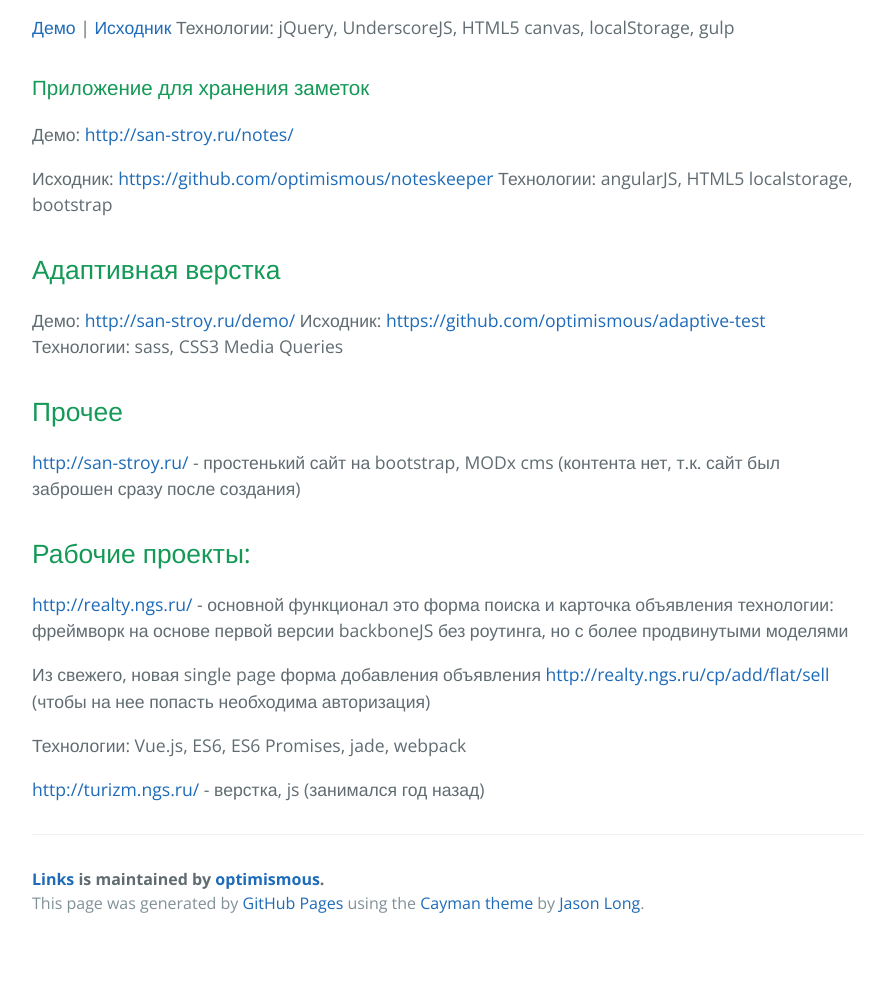
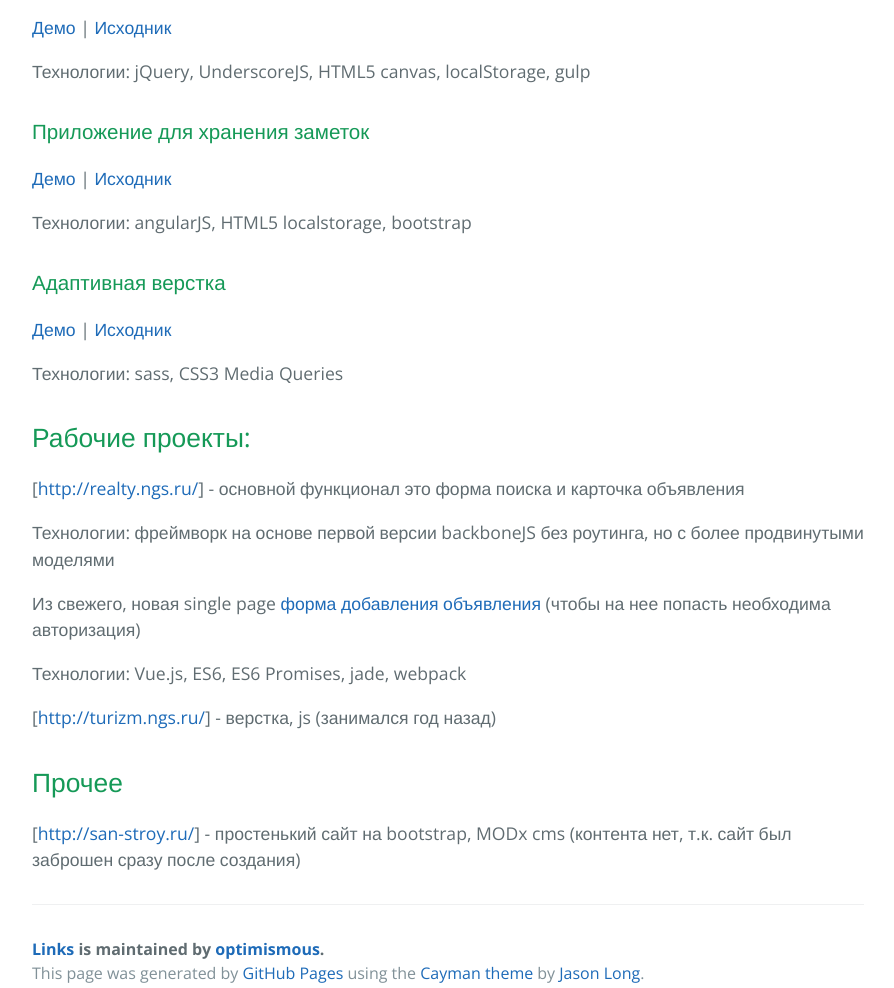
Before and after one commit to optimismous/links, a plain HTML site: page index.html in a window 1280 px wide. Shown: the part 474-1462 px from the top of the page, without its empty margins (192-1086 px from the left). Before the commit the page ends 1421 px from the top, so only its background shows below. Drawn offline with nearby package versions, Linux system fonts and the light colour scheme.

Commit message:
Create gh-pages branch via GitHub

```diff
--- a/index.html
+++ b/index.html
@@ -25,40 +25,41 @@
 <h3>
 <a id="Игра-змейка" class="anchor" href="#%D0%98%D0%B3%D1%80%D0%B0-%D0%B7%D0%BC%D0%B5%D0%B9%D0%BA%D0%B0" aria-hidden="true"><span class="octicon octicon-link"></span></a>Игра змейка</h3>
 
-<p><a href="http://san-stroy.ru/snake-game/">Демо</a> | <a href="https://github.com/optimismous/snake-game">Исходник</a>
-Технологии: jQuery, UnderscoreJS, HTML5 canvas, localStorage, gulp</p>
+<p><a href="http://san-stroy.ru/snake-game/">Демо</a> | <a href="https://github.com/optimismous/snake-game">Исходник</a></p>
+
+<p>Технологии: jQuery, UnderscoreJS, HTML5 canvas, localStorage, gulp</p>
 
 <h3>
 <a id="Приложение-для-хранения-заметок" class="anchor" href="#%D0%9F%D1%80%D0%B8%D0%BB%D0%BE%D0%B6%D0%B5%D0%BD%D0%B8%D0%B5-%D0%B4%D0%BB%D1%8F-%D1%85%D1%80%D0%B0%D0%BD%D0%B5%D0%BD%D0%B8%D1%8F-%D0%B7%D0%B0%D0%BC%D0%B5%D1%82%D0%BE%D0%BA" aria-hidden="true"><span class="octicon octicon-link"></span></a>Приложение для хранения заметок</h3>
 
-<p>Демо: <a href="http://san-stroy.ru/notes/">http://san-stroy.ru/notes/</a></p>
+<p><a href="http://san-stroy.ru/notes/">Демо</a> | <a href="https://github.com/optimismous/noteskeeper">Исходник</a></p>
 
-<p>Исходник: <a href="https://github.com/optimismous/noteskeeper">https://github.com/optimismous/noteskeeper</a>
-Технологии: angularJS, HTML5 localstorage, bootstrap</p>
+<p>Технологии: angularJS, HTML5 localstorage, bootstrap</p>
+
+<h3>
+<a id="Адаптивная-верстка" class="anchor" href="#%D0%90%D0%B4%D0%B0%D0%BF%D1%82%D0%B8%D0%B2%D0%BD%D0%B0%D1%8F-%D0%B2%D0%B5%D1%80%D1%81%D1%82%D0%BA%D0%B0" aria-hidden="true"><span class="octicon octicon-link"></span></a>Адаптивная верстка</h3>
+
+<p><a href="http://san-stroy.ru/demo/">Демо</a> | <a href="https://github.com/optimismous/adaptive-test">Исходник</a></p>
+
+<p>Технологии: sass, CSS3 Media Queries</p>
 
 <h2>
-<a id="Адаптивная-верстка" class="anchor" href="#%D0%90%D0%B4%D0%B0%D0%BF%D1%82%D0%B8%D0%B2%D0%BD%D0%B0%D1%8F-%D0%B2%D0%B5%D1%80%D1%81%D1%82%D0%BA%D0%B0" aria-hidden="true"><span class="octicon octicon-link"></span></a>Адаптивная верстка</h2>
+<a id="Рабочие-проекты" class="anchor" href="#%D0%A0%D0%B0%D0%B1%D0%BE%D1%87%D0%B8%D0%B5-%D0%BF%D1%80%D0%BE%D0%B5%D0%BA%D1%82%D1%8B" aria-hidden="true"><span class="octicon octicon-link"></span></a>Рабочие проекты:</h2>
 
-<p>Демо: <a href="http://san-stroy.ru/demo/">http://san-stroy.ru/demo/</a>
-Исходник: <a href="https://github.com/optimismous/adaptive-test">https://github.com/optimismous/adaptive-test</a>
-Технологии: sass, CSS3 Media Queries</p>
+<p>[<a href="http://realty.ngs.ru/">http://realty.ngs.ru/</a>] - основной функционал это форма поиска и карточка объявления</p>
+
+<p>Технологии: фреймворк на основе первой версии backboneJS без роутинга, но с более продвинутыми моделями</p>
+
+<p>Из свежего, новая single page <a href="http://realty.ngs.ru/cp/add/flat/sell">форма добавления объявления</a> (чтобы на нее попасть необходима авторизация)</p>
+
+<p>Технологии: Vue.js, ES6, ES6 Promises, jade, webpack</p>
+
+<p>[<a href="http://turizm.ngs.ru/">http://turizm.ngs.ru/</a>] - верстка, js (занимался год назад)</p>
 
 <h2>
 <a id="Прочее" class="anchor" href="#%D0%9F%D1%80%D0%BE%D1%87%D0%B5%D0%B5" aria-hidden="true"><span class="octicon octicon-link"></span></a>Прочее</h2>
 
-<p><a href="http://san-stroy.ru/">http://san-stroy.ru/</a> - простенький сайт на bootstrap, MODx cms (контента нет, т.к. сайт был заброшен сразу после создания)</p>
-
-<h2>
-<a id="Рабочие-проекты" class="anchor" href="#%D0%A0%D0%B0%D0%B1%D0%BE%D1%87%D0%B8%D0%B5-%D0%BF%D1%80%D0%BE%D0%B5%D0%BA%D1%82%D1%8B" aria-hidden="true"><span class="octicon octicon-link"></span></a>Рабочие проекты:</h2>
-
-<p><a href="http://realty.ngs.ru/">http://realty.ngs.ru/</a> - основной функционал это форма поиска и карточка объявления
-технологии: фреймворк на основе первой версии backboneJS без роутинга, но с более продвинутыми моделями</p>
-
-<p>Из свежего, новая single page форма добавления объявления <a href="http://realty.ngs.ru/cp/add/flat/sell">http://realty.ngs.ru/cp/add/flat/sell</a> (чтобы на нее попасть необходима авторизация)</p>
-
-<p>Технологии: Vue.js, ES6, ES6 Promises, jade, webpack</p>
-
-<p><a href="http://turizm.ngs.ru/">http://turizm.ngs.ru/</a> - верстка, js (занимался год назад)</p>
+<p>[<a href="http://san-stroy.ru/">http://san-stroy.ru/</a>] - простенький сайт на bootstrap, MODx cms (контента нет, т.к. сайт был заброшен сразу после создания)</p>
 
       <footer class="site-footer">
         <span class="site-footer-owner"><a href="https://github.com/optimismous/links">Links</a> is maintained by <a href="https://github.com/optimismous">optimismous</a>.</span>
--- a/params.json
+++ b/params.json
@@ -1 +1 @@
-{"name":"Links","tagline":"","body":"##Примеры работ\r\n\r\n###Игра змейка\r\n[Демо](http://san-stroy.ru/snake-game/) | [Исходник](https://github.com/optimismous/snake-game)\r\nТехнологии: jQuery, UnderscoreJS, HTML5 canvas, localStorage, gulp\r\n\r\n###Приложение для хранения заметок\r\n\r\nДемо: http://san-stroy.ru/notes/\r\n\r\nИсходник: https://github.com/optimismous/noteskeeper\r\nТехнологии: angularJS, HTML5 localstorage, bootstrap\r\n\r\n##Адаптивная верстка\r\nДемо: http://san-stroy.ru/demo/\r\nИсходник: https://github.com/optimismous/adaptive-test\r\nТехнологии: sass, CSS3 Media Queries\r\n\r\n##Прочее\r\nhttp://san-stroy.ru/ - простенький сайт на bootstrap, MODx cms (контента нет, т.к. сайт был заброшен сразу после создания)\r\n\r\n##Рабочие проекты:\r\n\r\nhttp://realty.ngs.ru/ - основной функционал это форма поиска и карточка объявления\r\nтехнологии: фреймворк на основе первой версии backboneJS без роутинга, но с более продвинутыми моделями\r\n\r\nИз свежего, новая single page форма добавления объявления http://realty.ngs.ru/cp/add/flat/sell (чтобы на нее попасть необходима авторизация)\r\n\r\nТехнологии: Vue.js, ES6, ES6 Promises, jade, webpack\r\n\r\nhttp://turizm.ngs.ru/ - верстка, js (занимался год назад)\r\n","google":"","note":"Don't delete this file! It's used internally to help with page regeneration."}
+{"name":"Links","tagline":"","body":"##Примеры работ\r\n\r\n###Игра змейка\r\n[Демо](http://san-stroy.ru/snake-game/) | [Исходник](https://github.com/optimismous/snake-game)\r\n\r\nТехнологии: jQuery, UnderscoreJS, HTML5 canvas, localStorage, gulp\r\n\r\n###Приложение для хранения заметок\r\n[Демо](http://san-stroy.ru/notes/) | [Исходник](https://github.com/optimismous/noteskeeper)\r\n\r\nТехнологии: angularJS, HTML5 localstorage, bootstrap\r\n\r\n###Адаптивная верстка\r\n[Демо](http://san-stroy.ru/demo/) | [Исходник](https://github.com/optimismous/adaptive-test)\r\n\r\nТехнологии: sass, CSS3 Media Queries\r\n\r\n##Рабочие проекты:\r\n[http://realty.ngs.ru/] - основной функционал это форма поиска и карточка объявления\r\n\r\nТехнологии: фреймворк на основе первой версии backboneJS без роутинга, но с более продвинутыми моделями\r\n\r\nИз свежего, новая single page [форма добавления объявления](http://realty.ngs.ru/cp/add/flat/sell) (чтобы на нее попасть необходима авторизация)\r\n\r\nТехнологии: Vue.js, ES6, ES6 Promises, jade, webpack\r\n\r\n[http://turizm.ngs.ru/] - верстка, js (занимался год назад)\r\n\r\n##Прочее\r\n[http://san-stroy.ru/] - простенький сайт на bootstrap, MODx cms (контента нет, т.к. сайт был заброшен сразу после создания)\r\n","google":"","note":"Don't delete this file! It's used internally to help with page regeneration."}
```
